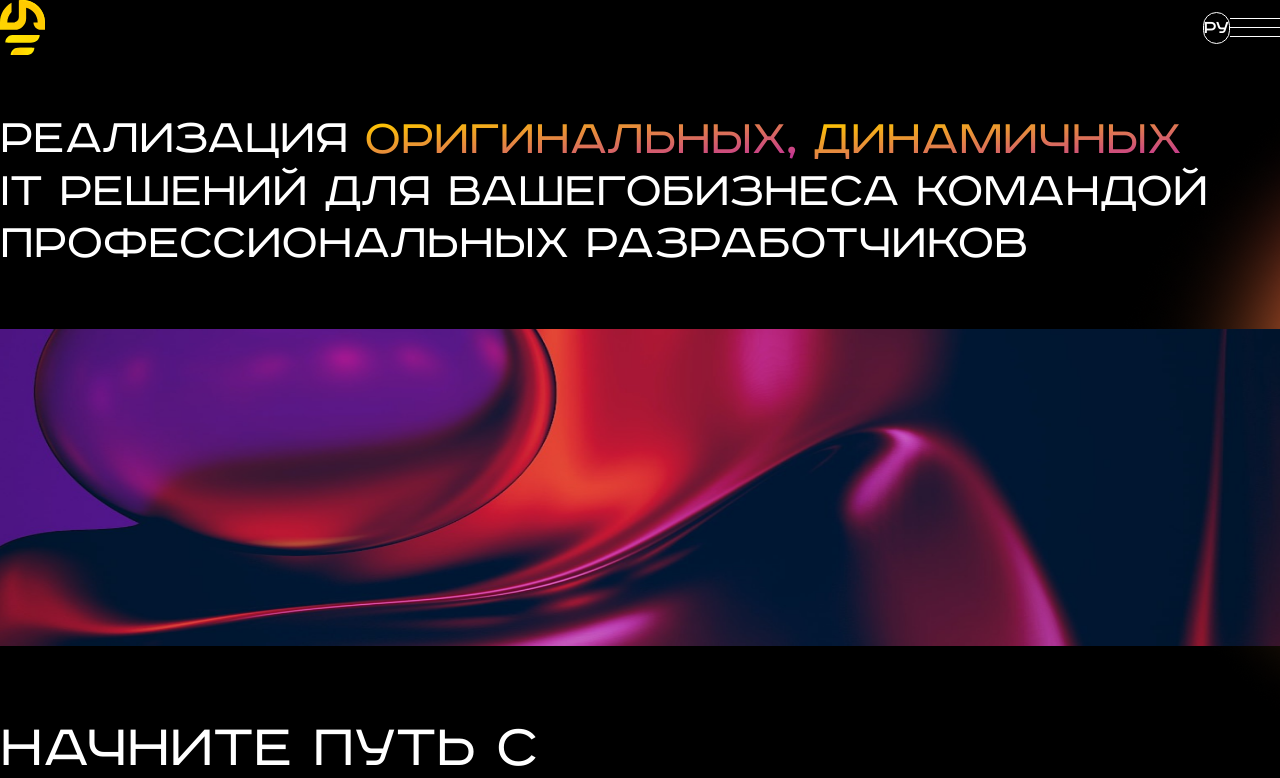
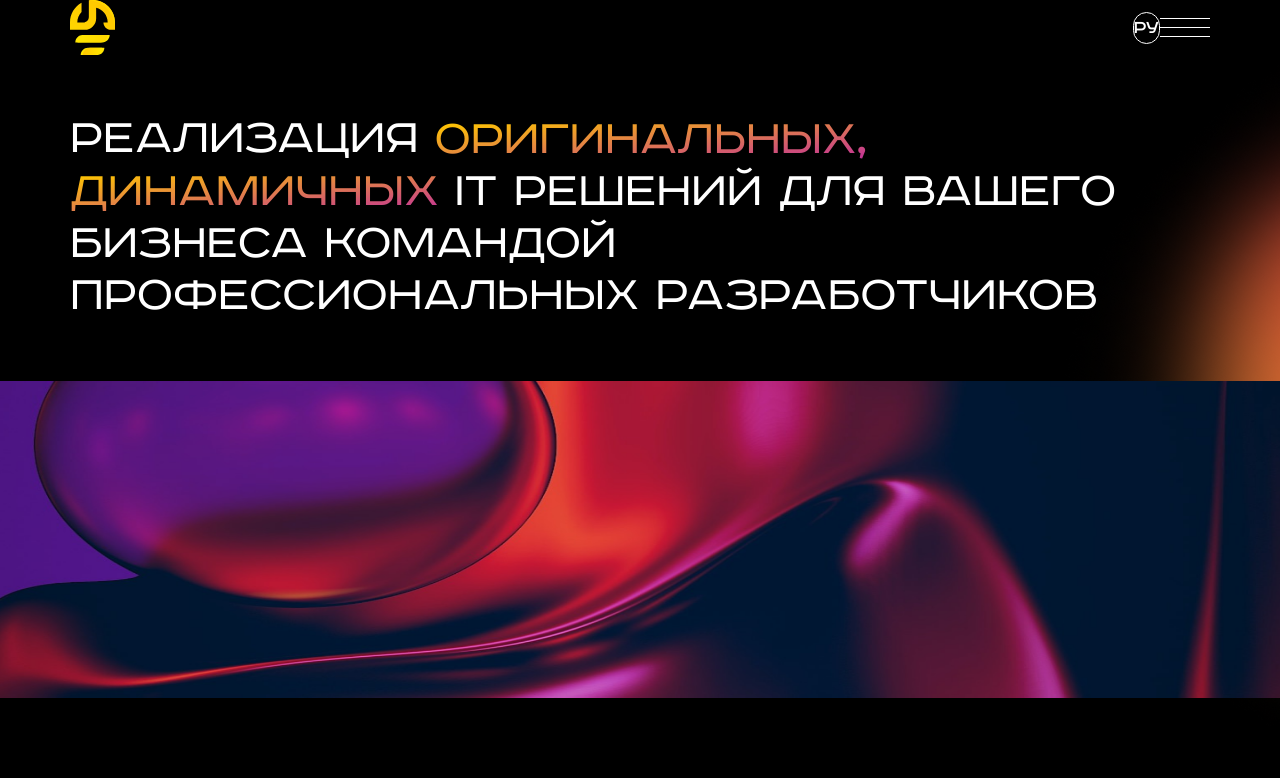
Before and after one commit to Amalchikgg/indev, a Next.js app: page / in a window 1280 px wide. Shown: the top 778 px of the page. Built offline with nearby package versions, Linux system fonts and the light colour scheme.

Commit message:
Add files via upload

```diff
--- a/src/app/globals.css
+++ b/src/app/globals.css
@@ -143,7 +143,7 @@ body {
   /* Меню появляется на весь экран */
 }
 
-.conatiners {
+.containers {
   max-width: 1440px;
   width: 100%;
   margin: 0 auto;
```
